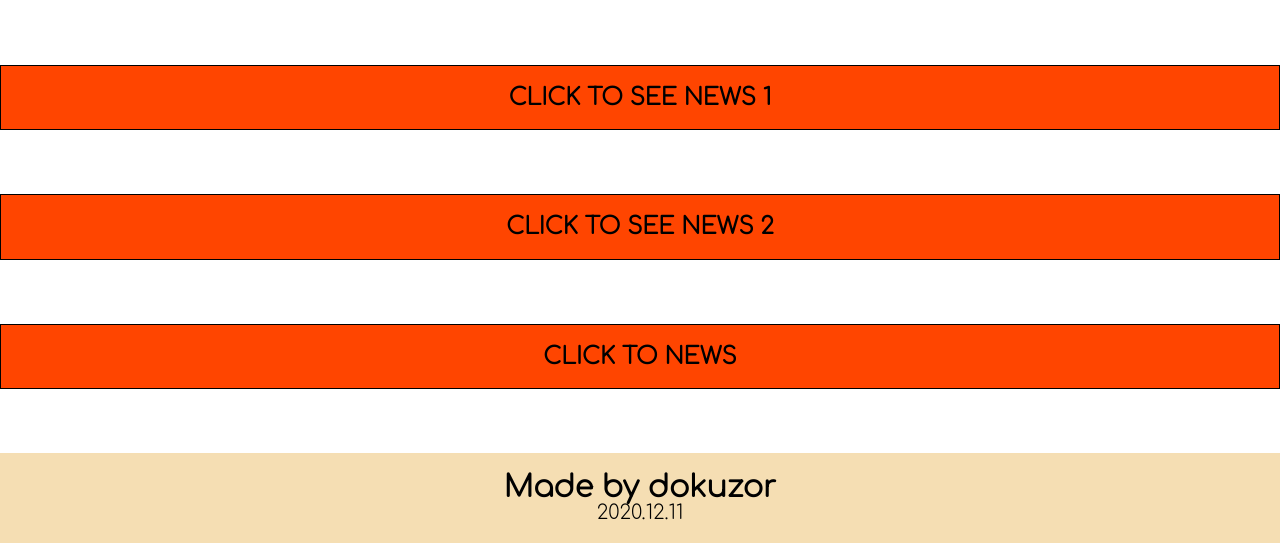
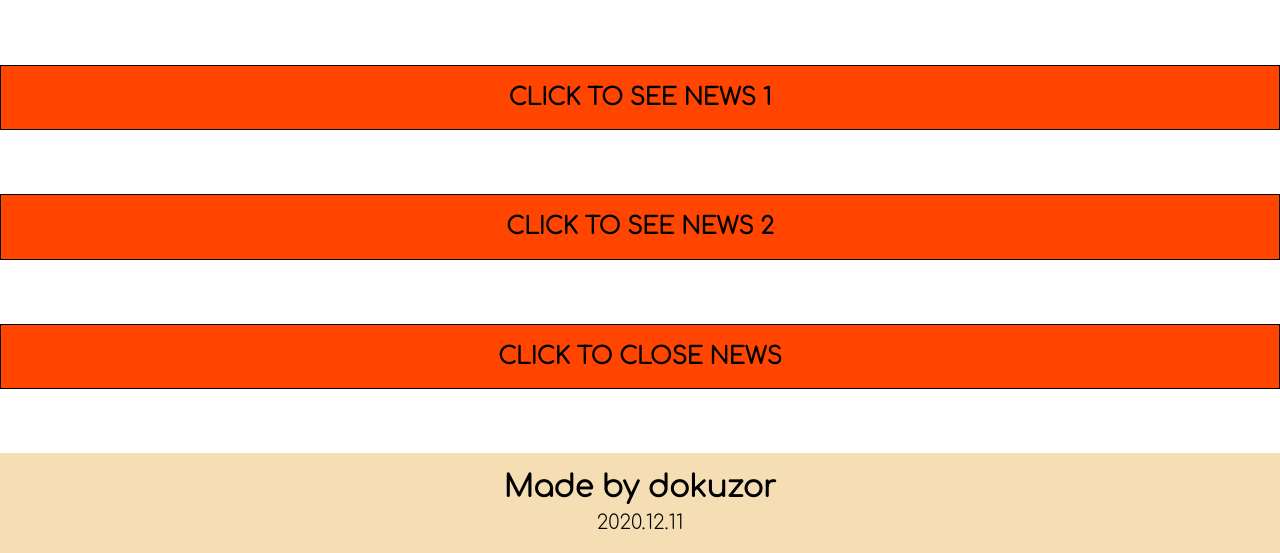
Before and after one commit to dokuzor/new-website, a plain HTML site: page index.html in a window 1280 px wide. Shown: the part 1492-2045 px from the top of the page. Drawn offline with Linux system fonts and the light colour scheme.

Commit message:
little update

```diff
--- a/index.html
+++ b/index.html
@@ -102,7 +102,7 @@
 </div>
 </article>
 
-<div id="menu3"><h3>CLICK TO NEWS</h3></div>
+<div id="menu3"><h3>CLICK TO CLOSE NEWS</h3></div>
 
 <footer><h2>Made by dokuzor</h2><p>2020.12.11</p></footer>
 
--- a/stil.css
+++ b/stil.css
@@ -275,3 +275,7 @@ footer{
     background-color: wheat;
     margin-top: 5%;
 }
+
+footer p{
+    margin-top: 10px;
+}
```
